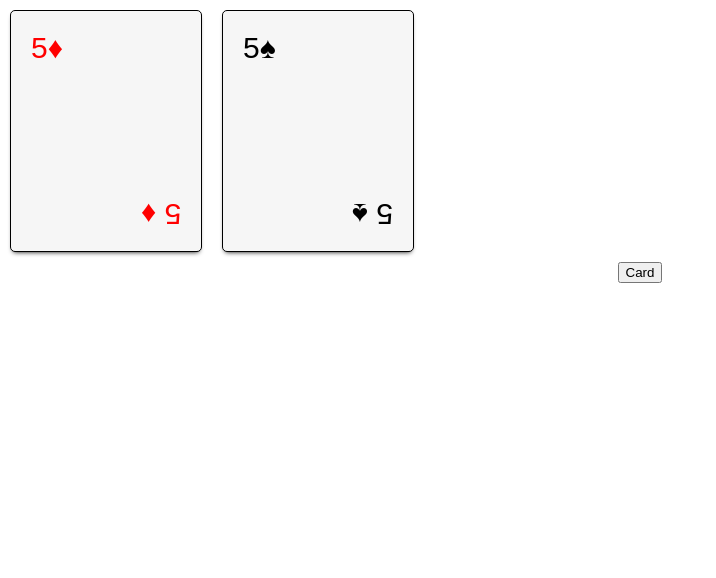
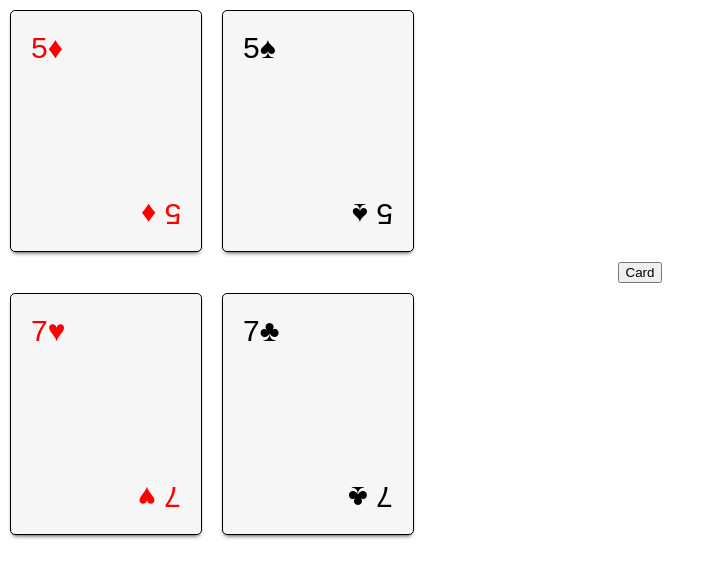
Before and after one commit to palmieriang/React_Blackjack, a React (Create React App) app: page / in a window 1280 px wide. Shown: the top 578 px of the page, without its empty margins (0-716 px from the left). Built offline with nearby package versions, Linux system fonts and the light colour scheme.

Commit message:
cards ok

```diff
--- a/src/App.js
+++ b/src/App.js
@@ -5,8 +5,6 @@ import './App.css'
 const cards = ['A', 2, 3, 4, 5, 6, 7, 8, 9, 10, 'J', 'Q', 'K']
 const suit = ['Hearts', 'Diamonds', 'Spades', 'Clubs']
 const deck = []
-
-let card;
 
 function getPoints(card) {
   if(card === 'A') {
@@ -48,7 +46,7 @@ class App extends Component {
   }
 
   componentDidMount() {
-    const {deck, dealerCards, playerCards} = this.state
+    const {deck} = this.state
     const [card1, card2, card3, card4, ...cards] = deck
 
     this.setState({
@@ -68,7 +66,7 @@ class App extends Component {
   }
 
   render() {
-    const {playerCards} = this.state
+    const {dealerCards, playerCards} = this.state
     console.log(playerCards)
 
     return (
@@ -79,6 +77,11 @@ class App extends Component {
           ))}
         </div>
         <button onClick={this.deal}>Card</button>
+        <div className="player">
+          {dealerCards.map((card, index) => (
+            <NewCard key={index} value={card.value} suit={card.suit} />
+          ))}
+        </div>
       </div>
     );
   }
```
